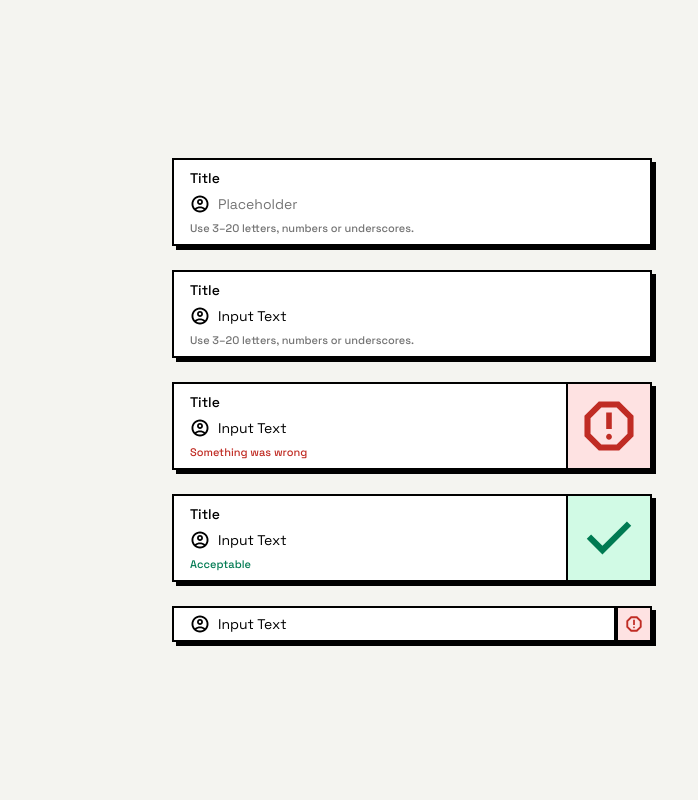
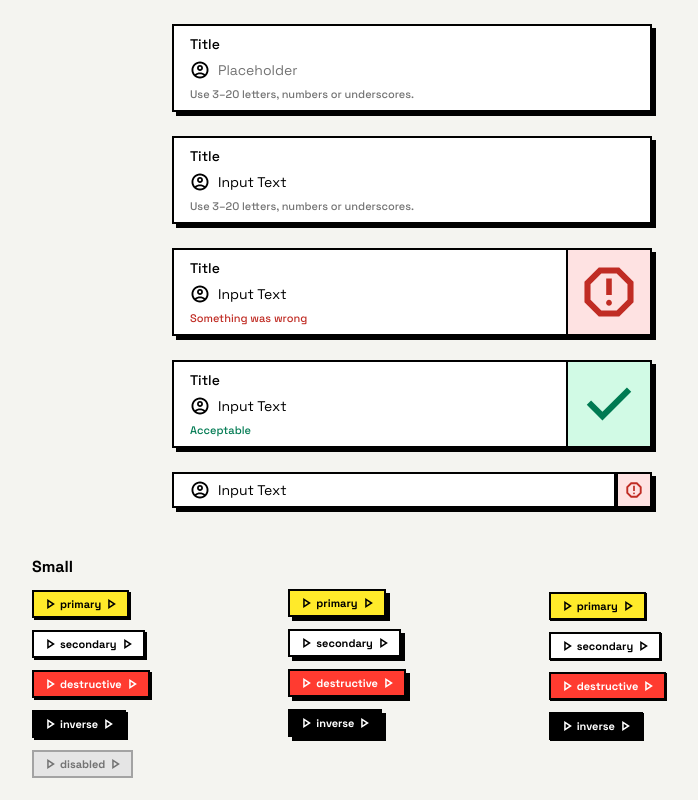
Before and after one commit to TTNguyen2505/WordSprint, a React (Vite) app in the folder frontend/: page / in a window 1280 px wide. Shown: the top 800 px of the page, without its empty margins (228-926 px from the left). Built offline with nearby package versions, Linux system fonts and the light colour scheme.

Commit message:
[OOP-16] feat(ui): add reusable button component (#4)
Co-authored-by: TTNguyen2505 <ttnguyen2505@outlook.com>

```diff
--- a/frontend/jsconfig.json
+++ b/frontend/jsconfig.json
@@ -1,6 +1,7 @@
 {
     "compilerOptions": {
         "baseUrl": ".",
+        "ignoreDeprecations": "6.0",
         "paths": {
             "@/*": ["src/*"]
         }
--- a/frontend/src/App.jsx
+++ b/frontend/src/App.jsx
@@ -1,4 +1,5 @@
 import TextInput from "@/components/TextInput.jsx";
+import Button from "@/components/Button.jsx";
 
 const states = [
     {
@@ -23,9 +24,19 @@ const states = [
     }
 ];
 
+const buttonSizes = ["small", "default", "large"];
+const buttonVariants = [
+    "primary",
+    "secondary",
+    "destructive",
+    "inverse",
+    "disabled"
+];
+const buttonStates = ["default", "hover", "pressed"];
+
 function App() {
     return (
-        <main className="grid min-h-screen place-items-center bg-surface-canvas px-md py-lg font-sans text-content-primary sm:p-lg">
+        <main className="flex min-h-screen flex-col items-center gap-2xl bg-surface-canvas px-md py-lg font-sans text-content-primary sm:p-lg">
             <section
                 className="flex min-w-0 w-[min(480px,100%)] flex-col gap-lg"
                 aria-label="Text input component states"
@@ -47,6 +58,43 @@ function App() {
                     aria-label="Text input without title or supporting text"
                 />
             </section>
+            <section
+                className="flex w-[min(760px,100%)] flex-col gap-lg"
+                aria-label="Button component variants"
+            >
+                {buttonSizes.map((size) => (
+                    <div key={size} className="flex flex-col gap-sm">
+                        <h2 className="text-heading-sm m-0 capitalize">
+                            {size}
+                        </h2>
+                        <div className="grid grid-cols-3 gap-sm">
+                            {buttonVariants.map((variant) => {
+                                const statesToShow =
+                                    variant === "disabled"
+                                        ? ["default"]
+                                        : buttonStates;
+
+                                return (
+                                    <div
+                                        key={variant}
+                                        className="col-span-3 grid grid-cols-subgrid items-center justify-items-start gap-sm"
+                                    >
+                                        {statesToShow.map((state) => (
+                                            <Button
+                                                key={`${variant}-${state}`}
+                                                label={variant}
+                                                size={size}
+                                                state={state}
+                                                variant={variant}
+                                            />
+                                        ))}
+                                    </div>
+                                );
+                            })}
+                        </div>
+                    </div>
+                ))}
+            </section>
         </main>
     );
 }
--- /dev/null
+++ b/frontend/src/components/Button.jsx
@@ -0,0 +1,131 @@
+import clsx from "clsx";
+import PlayIcon from "../assets/icons/play.svg?url";
+import { twMerge } from "tailwind-merge";
+
+const sizeStyles = {
+    small: {
+        container: "gap-3xs px-xs py-2xs",
+        icon: "size-icon-xs",
+        label: "text-button-sm",
+        states: {
+            default: "shadow-elevation-100",
+            hover: "shadow-elevation-200 -translate-x-[1px] -translate-y-[1px]",
+            pressed: "shadow-elevation-50 translate-x-[2px] translate-y-[2px]"
+        },
+        interactions:
+            "hover:shadow-elevation-200 hover:-translate-x-[1px] hover:-translate-y-[1px] active:shadow-elevation-50 active:translate-x-[2px] active:translate-y-[2px]"
+    },
+    default: {
+        container: "gap-xs min-w-[120px] px-md py-xs",
+        icon: "size-icon-sm",
+        label: "text-button-default",
+        states: {
+            default: "shadow-elevation-200",
+            hover: "shadow-elevation-300 -translate-x-[1px] -translate-y-[1px]",
+            pressed: "shadow-elevation-50 translate-x-[2px] translate-y-[2px]"
+        },
+        interactions:
+            "hover:shadow-elevation-300 hover:-translate-x-[1px] hover:-translate-y-[1px] active:shadow-elevation-50 active:translate-x-[2px] active:translate-y-[2px]"
+    },
+    large: {
+        container: "gap-xs min-w-[120px] px-lg py-sm",
+        icon: "size-icon-md",
+        label: "text-button-lg",
+        states: {
+            default: "shadow-elevation-200",
+            hover: "shadow-elevation-300 -translate-x-[1px] -translate-y-[1px]",
+            pressed: "shadow-elevation-50 translate-x-[2px] translate-y-[2px]"
+        },
+        interactions:
+            "hover:shadow-elevation-300 hover:-translate-x-[1px] hover:-translate-y-[1px] active:shadow-elevation-50 active:translate-x-[2px] active:translate-y-[2px]"
+    }
+};
+
+const variantStyles = {
+    primary:
+        "border-stroke-default bg-surface-primary-cta text-content-primary",
+    secondary: "border-stroke-default bg-surface-panel text-content-primary",
+    destructive: "border-stroke-default bg-surface-danger text-content-inverse",
+    inverse: "border-stroke-default bg-surface-inverse text-content-inverse",
+    disabled:
+        "cursor-not-allowed border-stroke-disabled bg-surface-disabled text-content-muted"
+};
+
+function ButtonIcon({ icon, size }) {
+    return (
+        <span
+            aria-hidden="true"
+            className={clsx("grid shrink-0 place-items-center", size)}
+        >
+            {icon ?? (
+                <span
+                    className="size-full bg-current"
+                    style={{
+                        maskImage: `url("${PlayIcon}")`,
+                        maskPosition: "center",
+                        maskRepeat: "no-repeat",
+                        maskSize: "contain"
+                    }}
+                />
+            )}
+        </span>
+    );
+}
+
+function Button({
+    className,
+    label = "Label",
+    leadingIcon,
+    showLeadingIcon = true,
+    showTrailingIcon = true,
+    size = "small",
+    state = "default",
+    trailingIcon,
+    variant = "primary",
+    disabled = false,
+    type = "button",
+    ...buttonProps
+}) {
+    const styles = sizeStyles[size];
+    const isDisabled = disabled || variant === "disabled";
+    const stateStyle = isDisabled
+        ? ""
+        : styles.states[state] || styles.states.default;
+
+    return (
+        <button
+            {...buttonProps}
+            className={clsx(
+                twMerge(
+                    clsx(
+                        "inline-flex items-center justify-center border-2 border-solid font-bold transition-[translate,box-shadow] duration-[180ms] ease-snap",
+                        styles.container,
+                        variantStyles[variant],
+                        stateStyle,
+                        !isDisabled &&
+                            state === "default" &&
+                            styles.interactions,
+                        isDisabled ? "cursor-not-allowed" : "cursor-pointer"
+                    ),
+                    className
+                ),
+                styles.label
+            )}
+            data-size={size}
+            data-state={state}
+            data-variant={variant}
+            disabled={isDisabled}
+            type={type}
+        >
+            {showLeadingIcon && (
+                <ButtonIcon icon={leadingIcon} size={styles.icon} />
+            )}
+            <span>{label}</span>
+            {showTrailingIcon && (
+                <ButtonIcon icon={trailingIcon} size={styles.icon} />
+            )}
+        </button>
+    );
+}
+
+export default Button;
```
